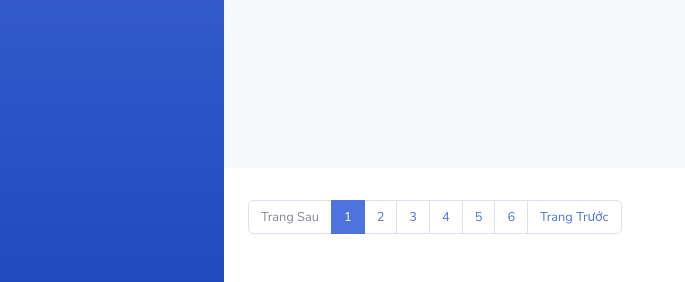
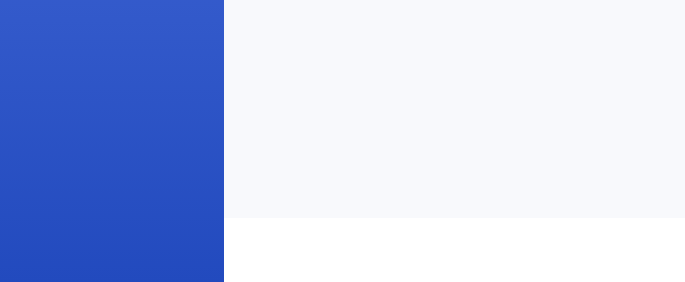
Before and after one commit to NinetyNineD/book_management, a PHP site: page /nhan-vien.php in a window 1280 px wide. Shown: the part 518-800 px from the top of the page, without its empty margins (0-685 px from the left). Run offline with PHP 8.4, Linux system fonts and the light colour scheme; data that the repository does not hold is empty; some libraries are stand-ins or nearby versions.

Commit message:
Fix code

```diff
--- a/nhan-vien.php
+++ b/nhan-vien.php
@@ -366,30 +366,7 @@
         <div class="container my-auto">
           <div class="copyright text-center my-auto">
             <!--Phân Trang-->
-            <div class="row">
-              <div class="col-sm-12 col-md-7">
-                <div class="dataTables_paginate paging_simple_numbers" id="dataTable_paginate">
-                  <ul class="pagination">
-                    <li class="paginate_button page-item previous disabled" id="dataTable_previous">
-                        <a href="#" aria-controls="dataTable" data-dt-idx="0" tabindex="0" class="page-link">Trang Sau</a></li>
-                    <li class="paginate_button page-item active">
-                        <a href="#" aria-controls="dataTable" data-dt-idx="1" tabindex="0" class="page-link">1</a></li>
-                    <li class="paginate_button page-item ">
-                      <a href="#" aria-controls="dataTable" data-dt-idx="2" tabindex="0" class="page-link">2</a></li>
-                    <li class="paginate_button page-item ">
-                      <a href="#" aria-controls="dataTable" data-dt-idx="3" tabindex="0" class="page-link">3</a></li>
-                    <li class="paginate_button page-item ">
-                      <a href="#" aria-controls="dataTable" data-dt-idx="4" tabindex="0" class="page-link">4</a></li>
-                    <li class="paginate_button page-item ">
-                      <a href="#" aria-controls="dataTable" data-dt-idx="5" tabindex="0" class="page-link">5</a></li>
-                    <li class="paginate_button page-item ">
-                      <a href="#" aria-controls="dataTable" data-dt-idx="6" tabindex="0" class="page-link">6</a></li>
-                    <li class="paginate_button page-item next" id="dataTable_next">
-                      <a href="#" aria-controls="dataTable" data-dt-idx="7" tabindex="0" class="page-link">Trang Trước</a></li>
-                  </ul>
-                </div>
-              </div>
-            </div>
+
             <!--END-->
           </div>
         </div>
```
